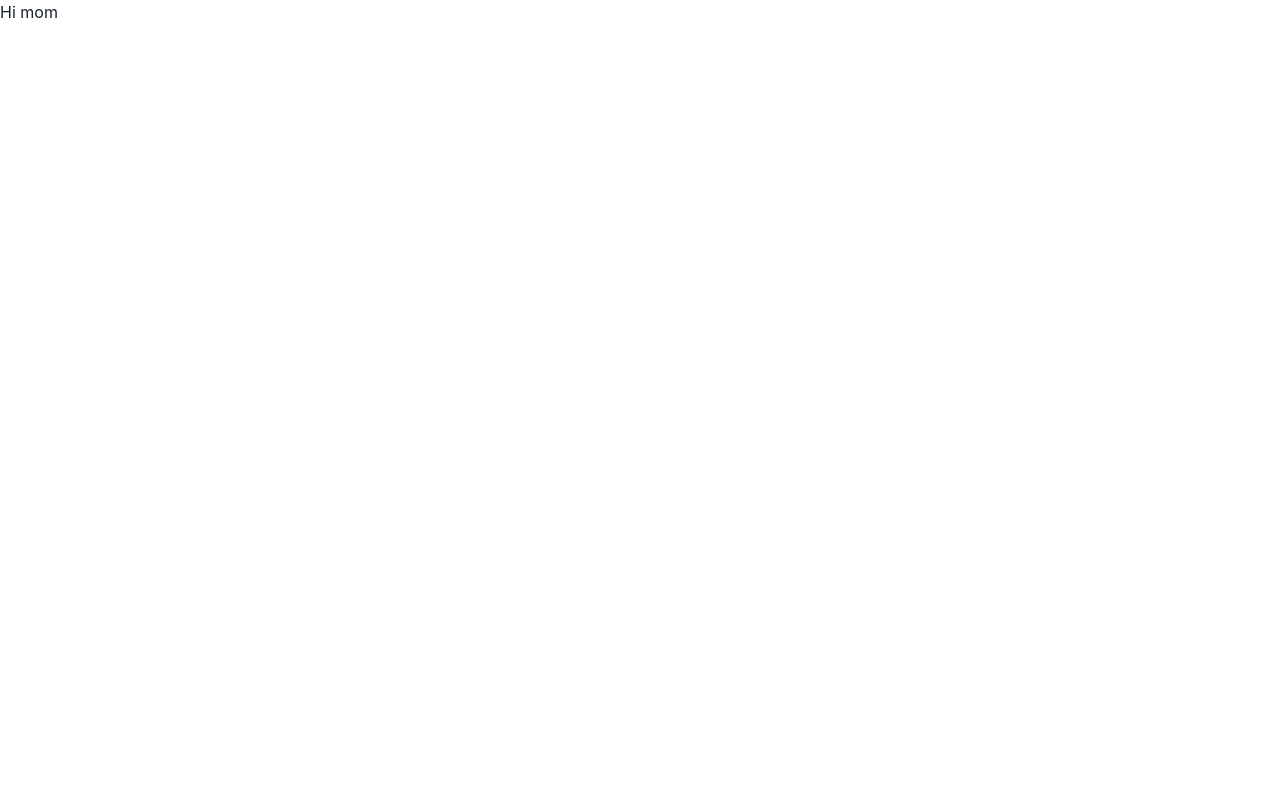
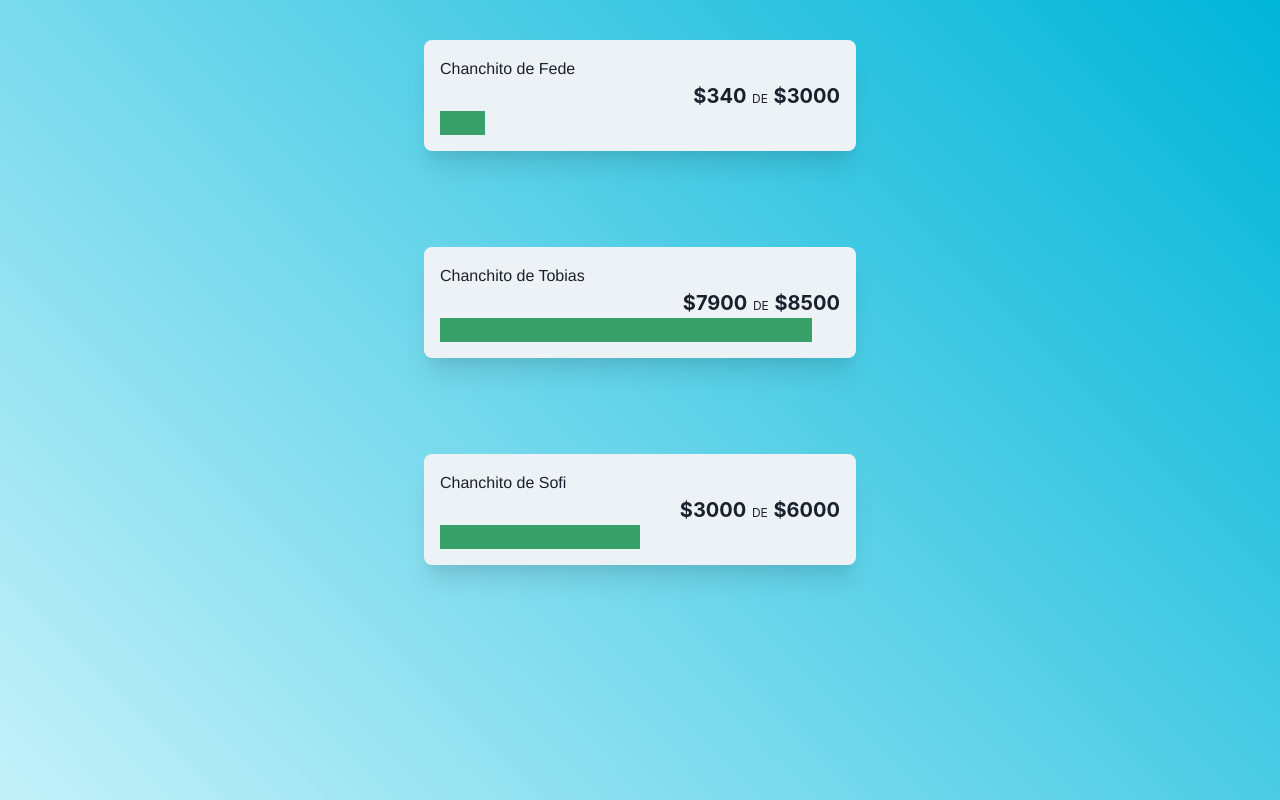
Before and after one commit to IBruzo/chanchito, a Next.js app: page /home in a window 1280 px wide. Built offline with nearby package versions, Linux system fonts and the light colour scheme.

Commit message:
Landing page working prototype

```diff
--- a/package.json
+++ b/package.json
@@ -16,7 +16,8 @@
     "eslint-config-next": "13.2.4",
     "framer-motion": "^10.10.0",
     "next": "13.2.4",
-    "react": "18.2.0",
+    "next-js": "^0.9.0-alpha",
+    "react": "^18.2.0",
     "react-dom": "18.2.0"
   }
 }
--- a/pages/home/index.js
+++ b/pages/home/index.js
@@ -1,6 +1,47 @@
+import { Inter } from 'next/font/google';
+import * as React from 'react';
+import { Stack, HStack, VStack, SimpleGrid } from '@chakra-ui/react';
+import { Box, Button } from '@chakra-ui/react';
+import { Card, CardHeader, CardBody, CardFooter, Heading, Text } from '@chakra-ui/react'
+import { Progress } from '@chakra-ui/react';
+
+function InfoBox({piggyOwner, currAmount, goalAmount, bgColor}) {
+    return (
+      <Box boxShadow='xl' borderRadius="lg" m={10} p={4} bg={bgColor}>
+        <VStack spacing="1">
+          <Box w={400}>
+            <Text fontSize='16' as='span' textAlign='Left' fontFamily='Helvetica'>Chanchito de {piggyOwner}</Text>
+            <Text textAlign='Right' fontSize='20'><b>${currAmount}</b> <Text as='span' fontSize='12'>DE</Text> <b>${goalAmount}</b></Text>
+            <Progress h={6} colorScheme='green' value={(currAmount/goalAmount)*100}></Progress>
+          </Box>
+        </VStack>
+      </Box>
+    );
+}
+
 const Home = () => {
     return(
-        <h1>Hi mom</h1>
+        <VStack spacing={4} h='100vh' bgGradient="linear(45deg, cyan.100, cyan.500)">
+            <InfoBox
+                piggyOwner="Fede"
+                currAmount={340}
+                goalAmount={3000}
+                bgColor="gray.100"
+            />
+            <InfoBox
+                piggyOwner="Tobias"
+                currAmount={7900}
+                goalAmount={8500}
+                bgColor="gray.100"
+            />
+            <InfoBox
+                piggyOwner="Sofi"
+                currAmount={3000}
+                goalAmount={6000}
+                bgColor="gray.100"
+            />
+        </VStack>
+
     )
 }
 
```
Also changed, not shown: 1 other file (tests, documents, lock files or other folders).
